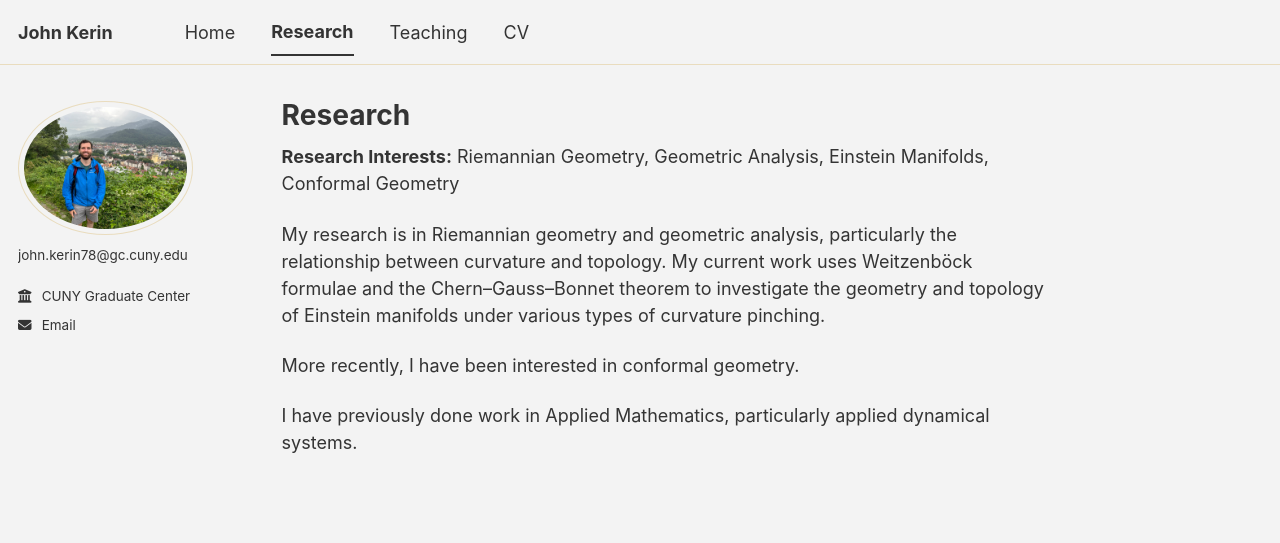
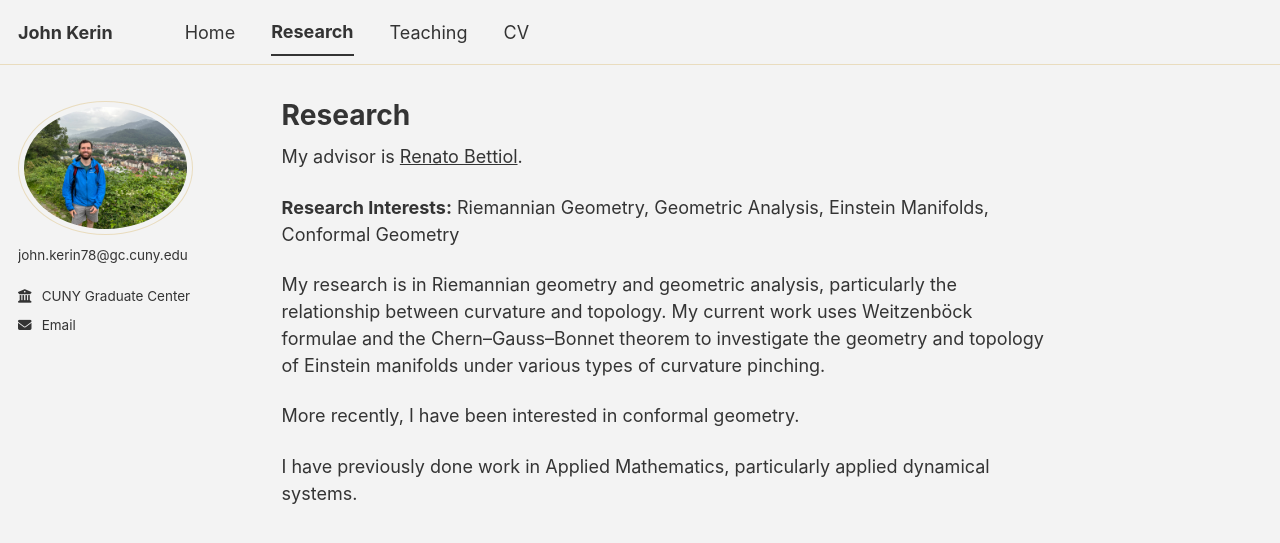
Before and after one commit to johnandrewkerin/johnandrewkerin.github.io, a Jekyll site: the page built from _pages/research.md, in a window 1280 px wide. Shown: the top 543 px of the page. Built offline with Jekyll 4.4.1, drawn with Linux system fonts in a browser that asks for light colours; a script bundle is joined from its source files by our own code; a style sheet for code colours, icons or effects is not loaded.

Commit message:
Update research.md

```diff
--- a/_pages/research.md
+++ b/_pages/research.md
@@ -4,6 +4,8 @@ title: "Research"
 permalink: /research/
 author_profile: true
 ---
+
+My advisor is [Renato Bettiol](https://www.lehman.edu/faculty/rbettiol/).
 
 **Research Interests:** Riemannian Geometry, Geometric Analysis, Einstein Manifolds, Conformal Geometry
 
```
